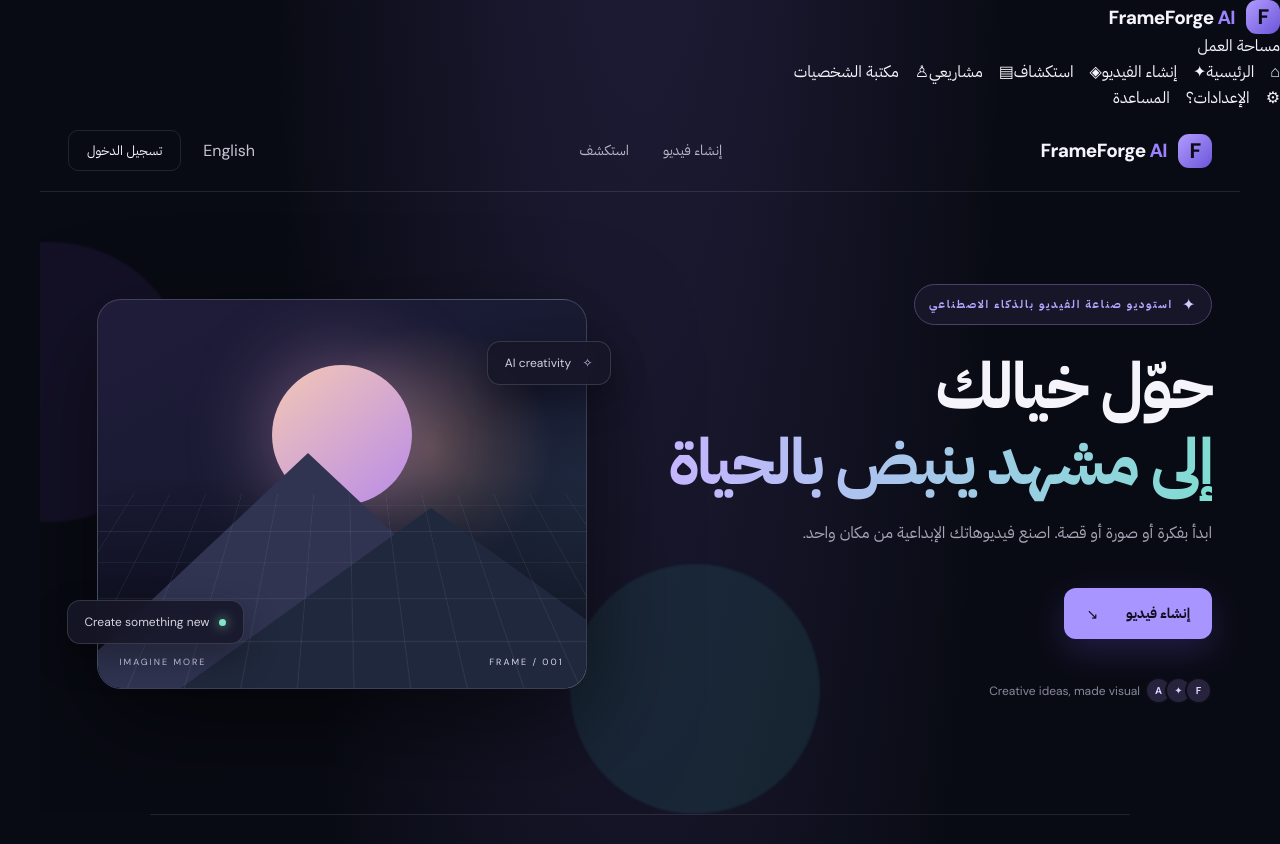
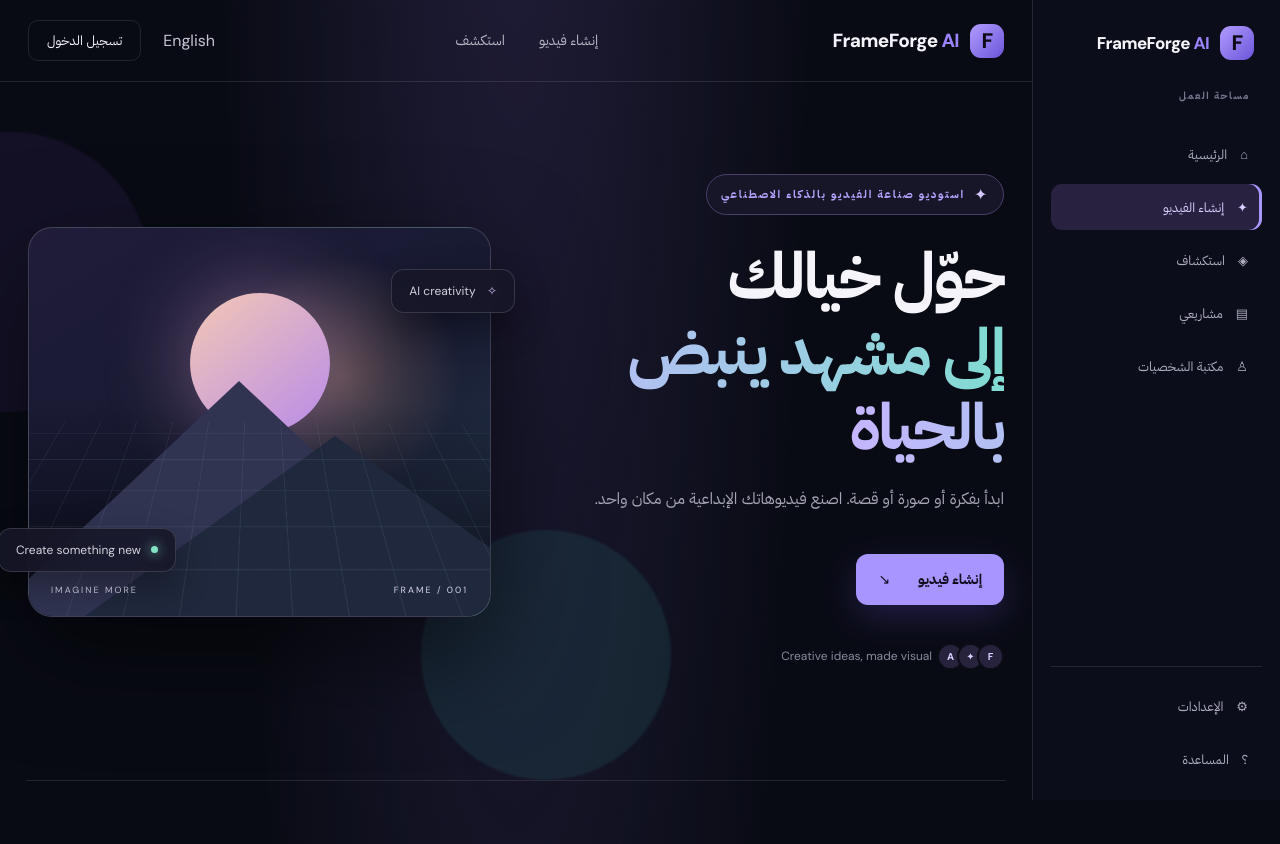
Before and after one commit to abd330022/frameforge-ai, a website built with Vite: page index.html in a window 1280 px wide. Shown: the top 844 px of the page. Built offline with nearby package versions, Linux system fonts and the light colour scheme.

Commit message:
Style persistent FrameForge workspace sidebar and prompt helper text

```diff
--- a/src/style.css
+++ b/src/style.css
@@ -54,3 +54,19 @@
 /* AI-generated portrait contact sheet: fixed sprite crop for each built-in character */
 .character-photo .portrait-sprite{position:absolute;inset:0;display:block;background-image:var(--portrait-sprite);background-size:400% 400%;background-position:var(--portrait-position);background-repeat:no-repeat;transform:scale(1.02)}
 .character-photo img{display:none}
+
+/* Persistent workspace navigation matching the requested studio layout */
+.side-nav{position:fixed;z-index:30;top:0;right:0;bottom:0;width:248px;padding:26px 18px 18px;background:rgba(13,14,27,.97);border-left:1px solid var(--line);display:flex;flex-direction:column;gap:28px;backdrop-filter:blur(18px)}
+.side-brand{font-size:17px;padding:0 8px}
+.side-caption{padding:0 12px;color:#77788f;font-size:10px;letter-spacing:1.5px;font-weight:700}
+.side-links,.side-bottom{display:flex;flex-direction:column;gap:7px}
+.side-links a,.side-bottom a{display:flex;align-items:center;gap:12px;padding:13px 14px;border-radius:11px;color:#aeadc0;font-size:13px;transition:.2s}
+.side-links a:hover,.side-bottom a:hover,.side-links a.side-active{background:#28213f;color:#d8ceff}
+.side-links a.side-active{box-shadow:inset -3px 0 #a995ff}
+.side-bottom{margin-top:auto;border-top:1px solid var(--line);padding-top:16px}
+html[dir="rtl"] body{margin-right:248px}
+html[dir="ltr"] body{margin-right:0;margin-left:248px}
+.field-explainer{margin:8px 2px 18px;color:#a9a5bf;font-size:12px;line-height:1.8}
+#characterLibrary{scroll-margin-top:24px}
+@media(max-width:850px){.side-nav{width:76px;padding:18px 8px}.side-brand span:last-child,.side-caption,.side-links a:not(.side-active),.side-bottom a{font-size:0}.side-links a,.side-bottom a{justify-content:center;padding:14px 4px}.side-links a span{font-size:19px}html[dir="rtl"] body{margin-right:76px}html[dir="ltr"] body{margin-left:76px}}
+@media(max-width:560px){.side-nav{width:58px}.side-brand .brand-mark{width:34px;height:34px}.side-links a,.side-bottom a{font-size:0}html[dir="rtl"] body{margin-right:58px}html[dir="ltr"] body{margin-left:58px}}
```
